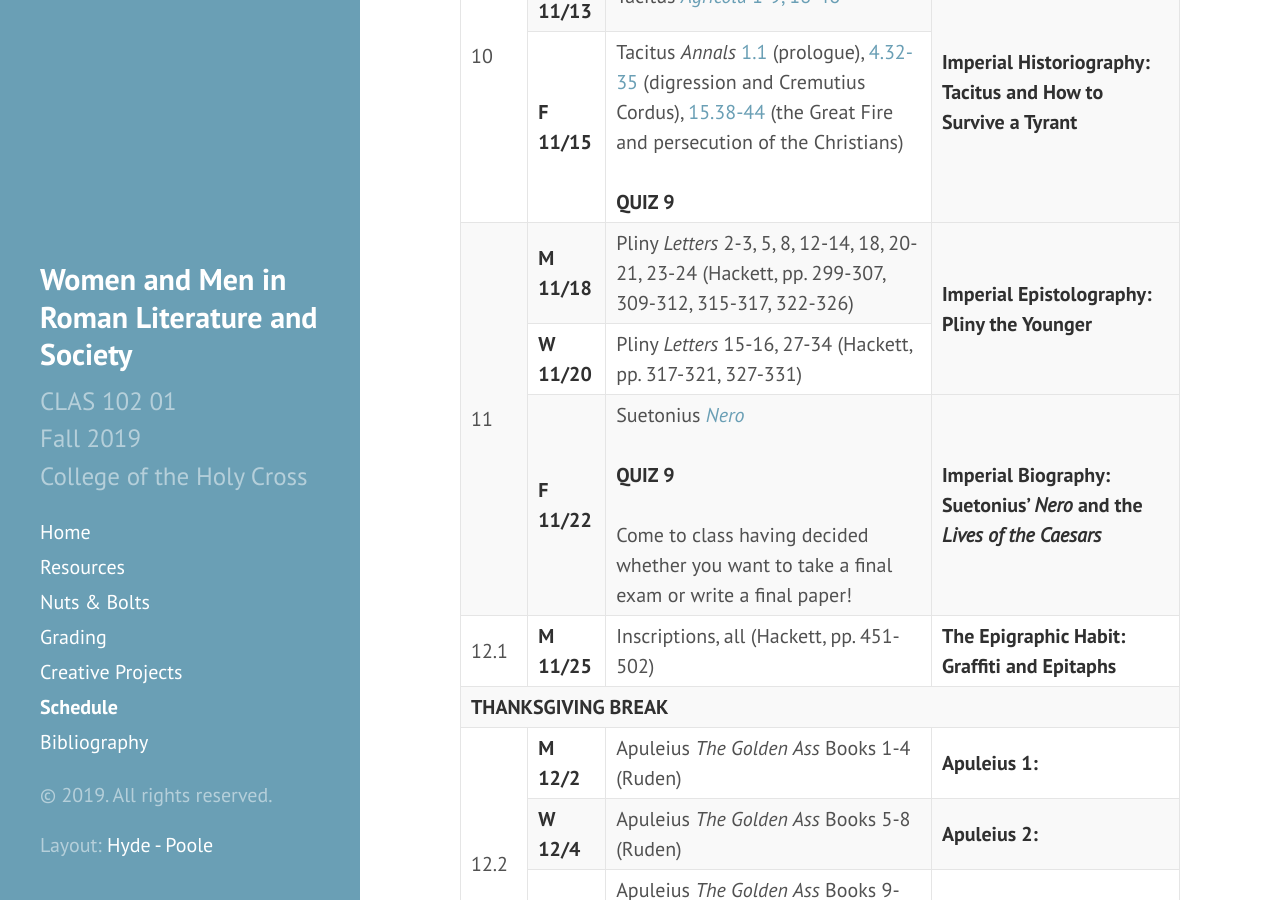
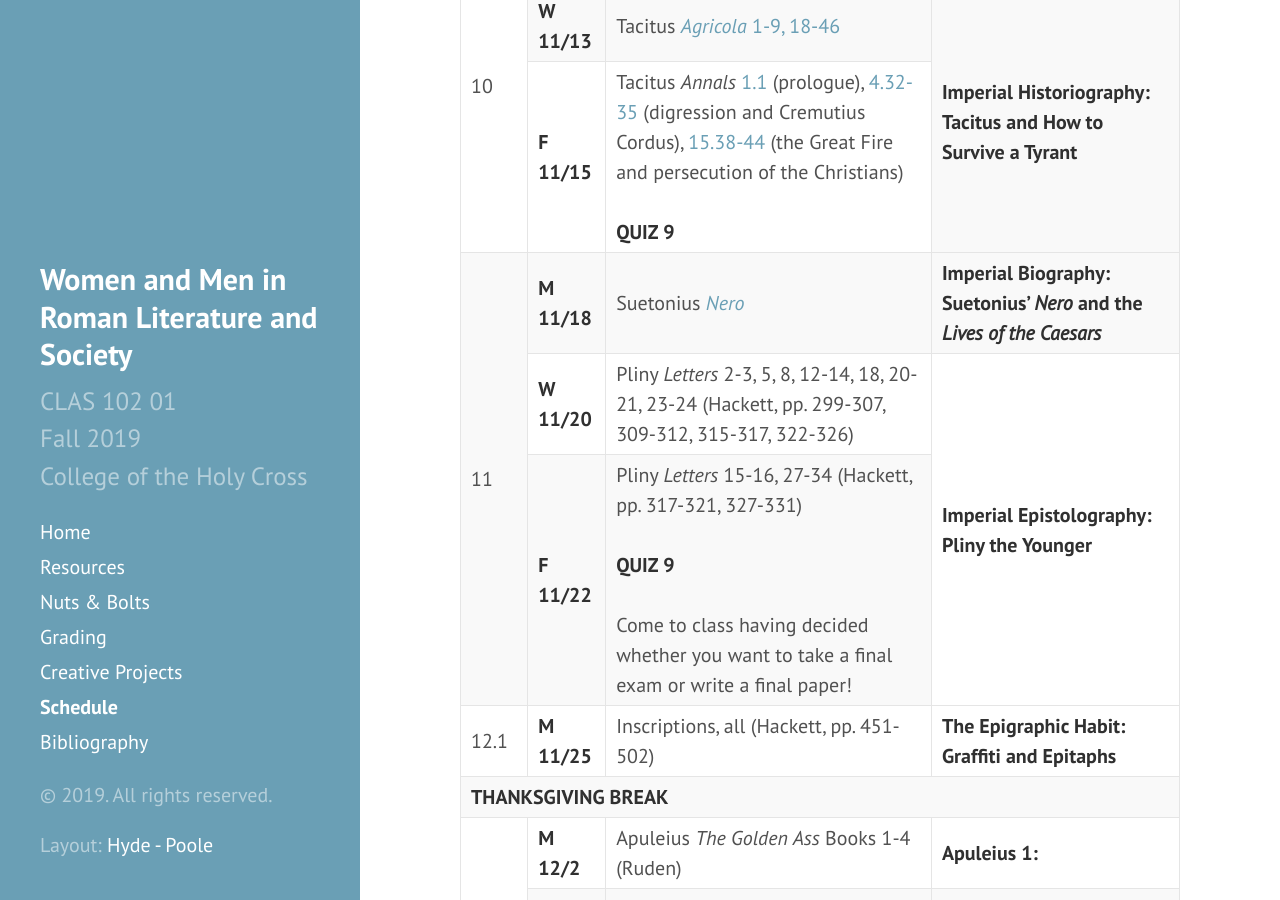
Before and after one commit to DLibatique/CLAS102-F19, a Jekyll site: the page built from 6-schedule.md, in a window 1280 px wide and 900 px high, scrolled down 3719 px. Built offline with Jekyll 4.4.1, drawn with Linux system fonts in a browser that asks for light colours; comment, search, counter and statistics services are not loaded; some of the changed text lies outside the part shown.

Commit message:
rearranged week 11

```diff
--- a/6-schedule.md
+++ b/6-schedule.md
@@ -226,19 +226,19 @@ All reading assignments listed below should be completed by the date on which th
         <tr> <!--Week 11 start-->
             <td rowspan="3">11</td>
             <td><strong>M 11/18</strong></td>
-            <td>Pliny <em>Letters</em> 2-3, 5, 8, 12-14, 18, 20-21, 23-24 (Hackett, pp. 299-307, 309-312, 315-317, 322-326)</td>
-            <td rowspan="2"><strong>Imperial Epistolography: Pliny the Younger</strong></td>
+            <td>Suetonius <a href="http://penelope.uchicago.edu/Thayer/E/Roman/Texts/Suetonius/12Caesars/Nero*.html"><em>Nero</em></a>
+            <td><strong>Imperial Biography: Suetonius’ <em>Nero</em> and the <em>Lives of the Caesars</em></strong></td>
         </tr>
         <tr>
             <td><strong>W 11/20</strong></td>
-            <td>Pliny <em>Letters</em> 15-16, 27-34 (Hackett, pp. 317-321, 327-331)</td>
+            <td>Pliny <em>Letters</em> 2-3, 5, 8, 12-14, 18, 20-21, 23-24 (Hackett, pp. 299-307, 309-312, 315-317, 322-326)</td>
+            <td rowspan=2><strong>Imperial Epistolography: Pliny the Younger</strong></td>
         </tr>
         <tr>
             <td><strong>F 11/22</strong></td>
-            <td>Suetonius <a href="http://penelope.uchicago.edu/Thayer/E/Roman/Texts/Suetonius/12Caesars/Nero*.html"><em>Nero</em></a>
+            <td>Pliny <em>Letters</em> 15-16, 27-34 (Hackett, pp. 317-321, 327-331)
               <br><br><strong>QUIZ 9</strong>
               <br><br>Come to class having decided whether you want to take a final exam or write a final paper!</td>
-            <td><strong>Imperial Biography: Suetonius’ <em>Nero</em> and the <em>Lives of the Caesars</em></strong></td>
         </tr>
 
         <tr> <!--Week 12.1-->
```
